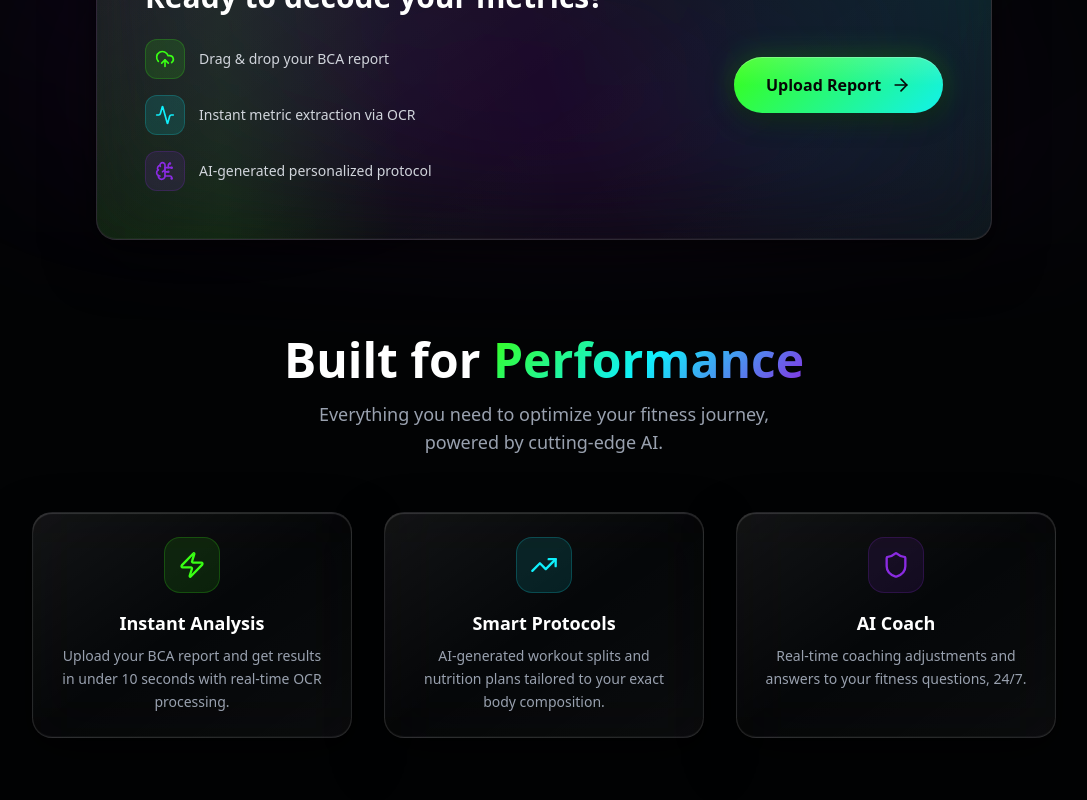
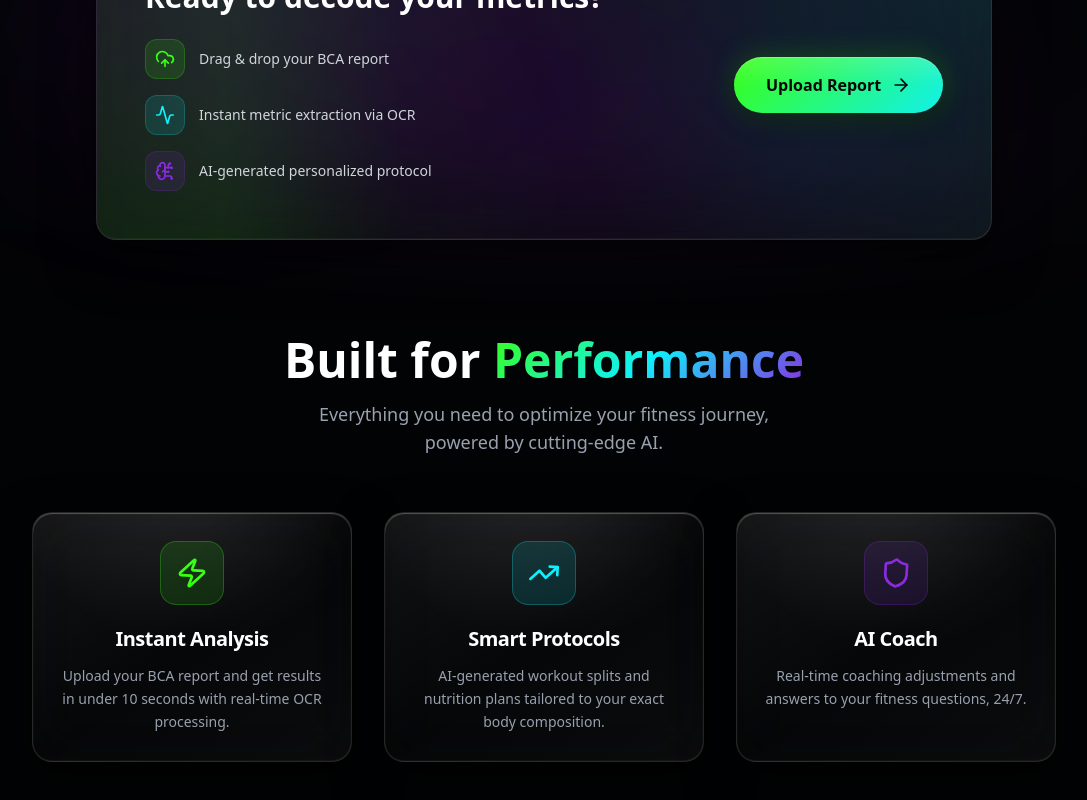
Before and after one commit to Archiviste-ken/BodySync-AI, a Next.js app: page / in a window 1280 px wide. Shown: the part 831-1631 px from the top of the page, without its empty margins (96-1183 px from the left). Built offline with nearby package versions, Linux system fonts and the light colour scheme.

Commit message:
feat: enhance FeatureCard with improved animations and visual effects

```diff
--- a/src/components/ui/FeatureCard.tsx
+++ b/src/components/ui/FeatureCard.tsx
@@ -13,19 +13,25 @@ interface FeatureCardProps {
 
 const colorMap = {
   green: {
-    iconBg: "bg-neon-green/10 border-neon-green/20",
+    iconBg: "bg-neon-green/12 border-neon-green/25",
     iconText: "text-neon-green",
-    glow: "group-hover:shadow-[0_0_40px_rgba(57,255,20,0.1)]",
+    glow: "group-hover:shadow-[0_0_60px_rgba(57,255,20,0.15),0_0_120px_rgba(57,255,20,0.08)]",
+    gradient: "from-neon-green/15 via-neon-green/5 to-transparent",
+    orbColor: "bg-neon-green/20",
   },
   blue: {
-    iconBg: "bg-electric-blue/10 border-electric-blue/20",
+    iconBg: "bg-electric-blue/12 border-electric-blue/25",
     iconText: "text-electric-blue",
-    glow: "group-hover:shadow-[0_0_40px_rgba(15,240,252,0.1)]",
+    glow: "group-hover:shadow-[0_0_60px_rgba(15,240,252,0.15),0_0_120px_rgba(15,240,252,0.08)]",
+    gradient: "from-electric-blue/15 via-electric-blue/5 to-transparent",
+    orbColor: "bg-electric-blue/20",
   },
   purple: {
-    iconBg: "bg-deep-purple/10 border-deep-purple/20",
+    iconBg: "bg-deep-purple/12 border-deep-purple/25",
     iconText: "text-deep-purple",
-    glow: "group-hover:shadow-[0_0_40px_rgba(138,43,226,0.1)]",
+    glow: "group-hover:shadow-[0_0_60px_rgba(138,43,226,0.15),0_0_120px_rgba(138,43,226,0.08)]",
+    gradient: "from-deep-purple/15 via-deep-purple/5 to-transparent",
+    orbColor: "bg-deep-purple/20",
   },
 };
 
@@ -40,19 +46,71 @@ export default function FeatureCard({
 
   return (
     <motion.div
-      initial={{ opacity: 0, y: 20 }}
-      animate={{ opacity: 1, y: 0 }}
-      transition={{ duration: 0.5, delay, ease: "easeOut" }}
-      whileHover={{ y: -4, transition: { duration: 0.2 } }}
-      className={`group glass-panel p-6 text-center transition-all duration-300 ${colors.glow} hover:border-white/15`}
+      initial={{ opacity: 0, y: 32, scale: 0.96 }}
+      animate={{ opacity: 1, y: 0, scale: 1 }}
+      transition={{ duration: 0.6, delay, ease: [0.16, 1, 0.3, 1] }}
+      whileHover={{
+        y: -8,
+        scale: 1.02,
+        rotateX: 2,
+        rotateY: -1,
+        transition: { duration: 0.35, ease: [0.16, 1, 0.3, 1] },
+      }}
+      whileTap={{ scale: 0.98 }}
+      style={{
+        transformStyle: "preserve-3d",
+        perspective: "1200px",
+      }}
+      className={`group glass-panel p-7 text-center transition-all duration-400 ${colors.glow} hover:border-white/22`}
     >
+      {/* Radial gradient from top */}
       <div
-        className={`mx-auto mb-4 flex h-14 w-14 items-center justify-center rounded-2xl border ${colors.iconBg}`}
+        className={`pointer-events-none absolute inset-0 rounded-[inherit] bg-[radial-gradient(circle_at_50%_-20%,rgba(255,255,255,0.15),transparent_55%)] opacity-70 transition-opacity duration-500 group-hover:opacity-100`}
+      />
+
+      {/* Color-specific gradient overlay */}
+      <div
+        className={`pointer-events-none absolute inset-0 rounded-[inherit] bg-gradient-to-b ${colors.gradient} opacity-0 group-hover:opacity-100 transition-opacity duration-500`}
+      />
+
+      {/* Floating background orb */}
+      <motion.div
+        initial={{ opacity: 0, scale: 0.5 }}
+        whileHover={{ opacity: 0.6, scale: 1.5 }}
+        transition={{ duration: 0.6 }}
+        className={`pointer-events-none absolute top-0 left-1/2 -translate-x-1/2 -translate-y-1/2 w-32 h-32 rounded-full ${colors.orbColor} blur-3xl opacity-0 group-hover:opacity-60`}
+      />
+
+      {/* Inner light reflection */}
+      <div className="pointer-events-none absolute inset-0 rounded-[inherit] shadow-[inset_0_1px_1px_rgba(255,255,255,0.15)]" />
+
+      {/* Icon container with enhanced animation */}
+      <motion.div
+        whileHover={{ scale: 1.12, rotate: 8, y: -2 }}
+        transition={{ type: "spring", stiffness: 350, damping: 15 }}
+        className={`relative z-10 mx-auto mb-5 flex h-16 w-16 items-center justify-center rounded-2xl border ${colors.iconBg} transition-all duration-400 group-hover:border-opacity-50`}
       >
-        <Icon className={`h-7 w-7 ${colors.iconText}`} />
-      </div>
-      <h3 className="font-heading text-lg font-semibold text-white mb-2">{title}</h3>
-      <p className="text-sm text-gray-400 leading-relaxed">{description}</p>
+        <motion.div
+          animate={{ rotate: [0, 5, -5, 0] }}
+          transition={{ duration: 4, repeat: Infinity, ease: "easeInOut" }}
+        >
+          <Icon
+            className={`h-8 w-8 ${colors.iconText} transition-all duration-300 group-hover:scale-110`}
+          />
+        </motion.div>
+
+        {/* Icon glow ring */}
+        <div
+          className={`absolute inset-0 rounded-2xl opacity-0 group-hover:opacity-100 transition-opacity duration-500 ${colors.glow}`}
+        />
+      </motion.div>
+
+      <h3 className="relative z-10 mb-3 font-heading text-xl font-bold text-white tracking-tight">
+        {title}
+      </h3>
+      <p className="relative z-10 text-sm leading-relaxed text-gray-400 group-hover:text-gray-300 transition-colors duration-300">
+        {description}
+      </p>
     </motion.div>
   );
 }
```
